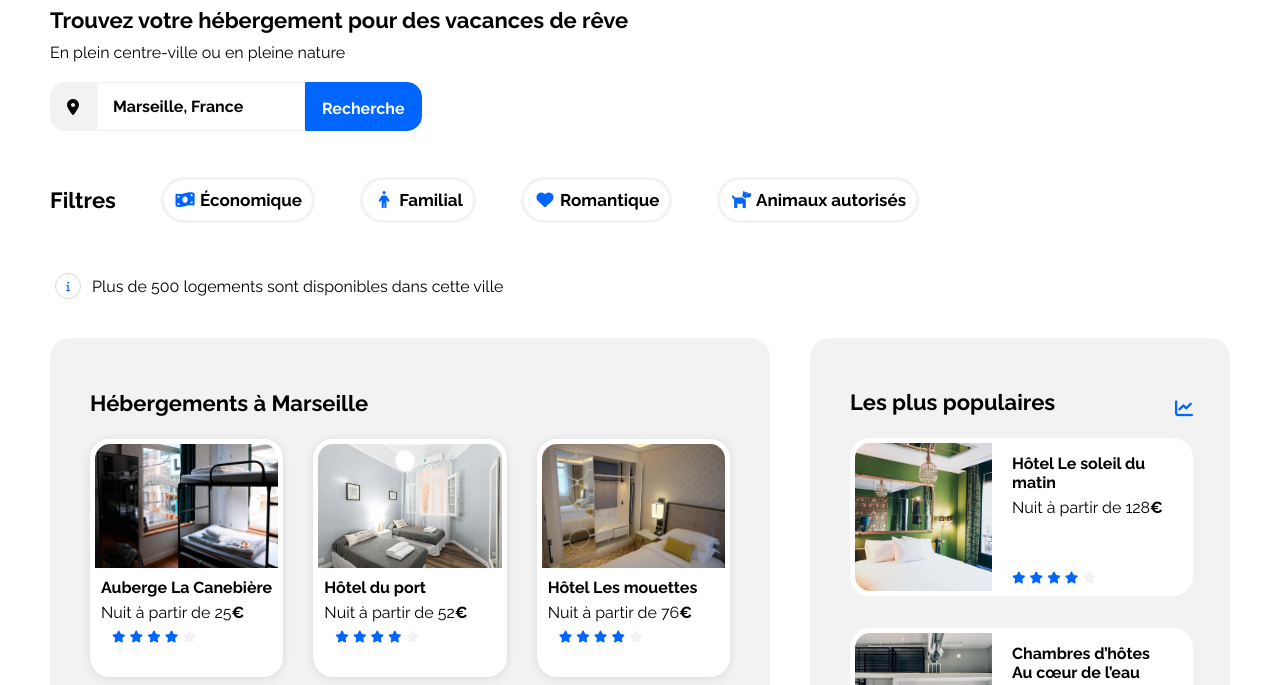
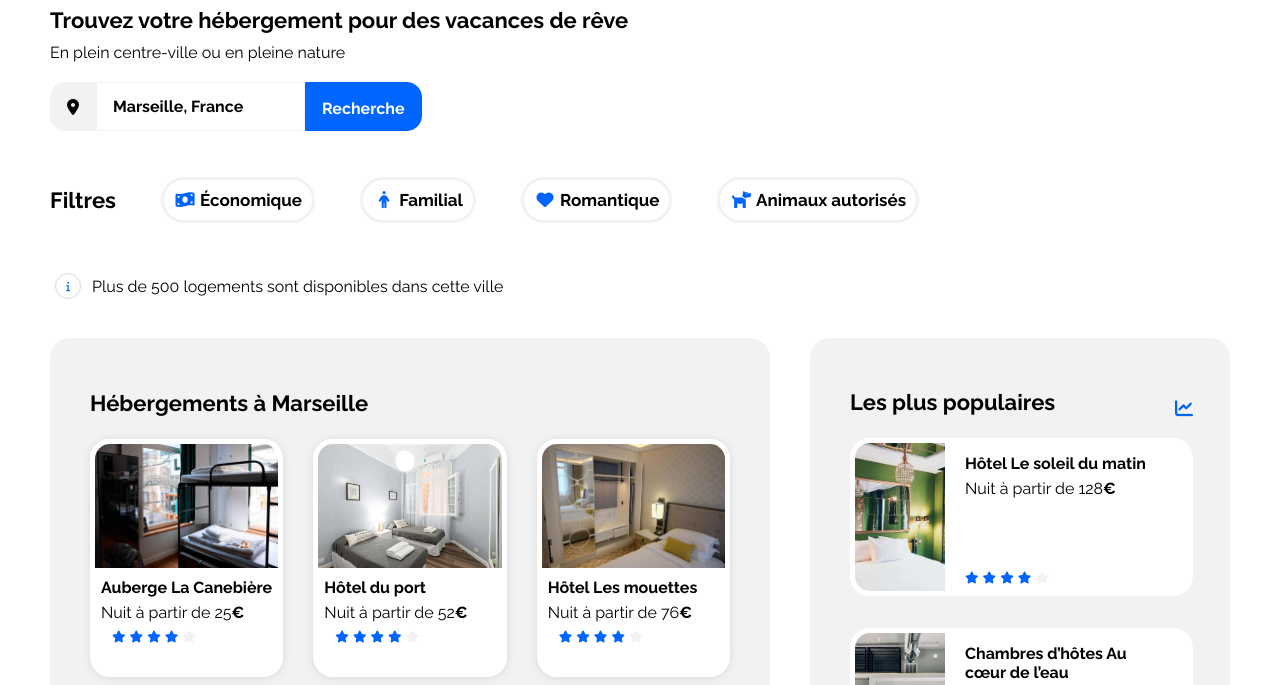
Before and after one commit to TrackZone1/booki, a plain HTML site: page index.html in a window 1280 px wide. Shown: the part 113-798 px from the top of the page. Drawn offline with nearby package versions, Linux system fonts and the light colour scheme.

Commit message:
Update desktop.css
Correction

```diff
--- a/css/desktop.css
+++ b/css/desktop.css
@@ -298,7 +298,7 @@ a {
 
 .popular .offers article img {
     height: 148px;
-    max-width: 137px;
+    max-width: 90px;
     width: calc(100% - 10px);
     border: 5px solid #FFFFFF;
     border-radius: 20px 0px 0px 20px;
```
